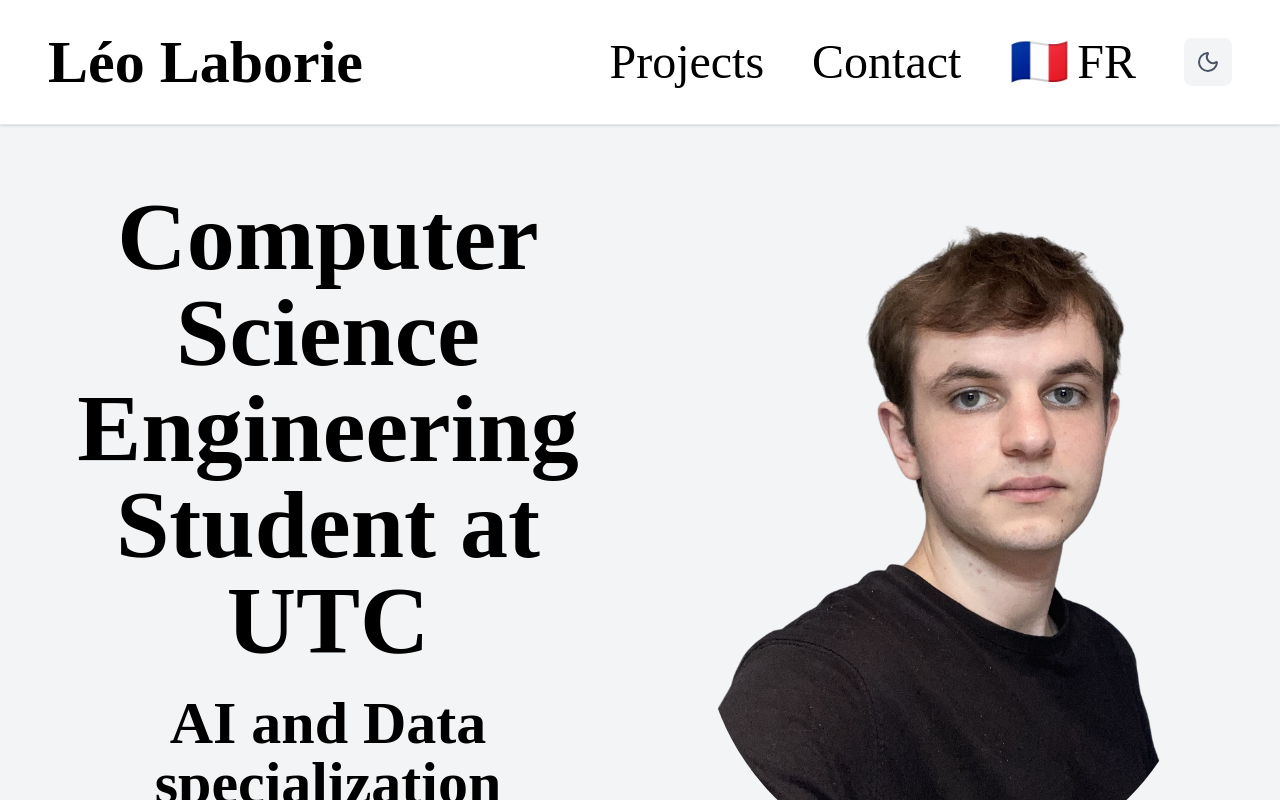
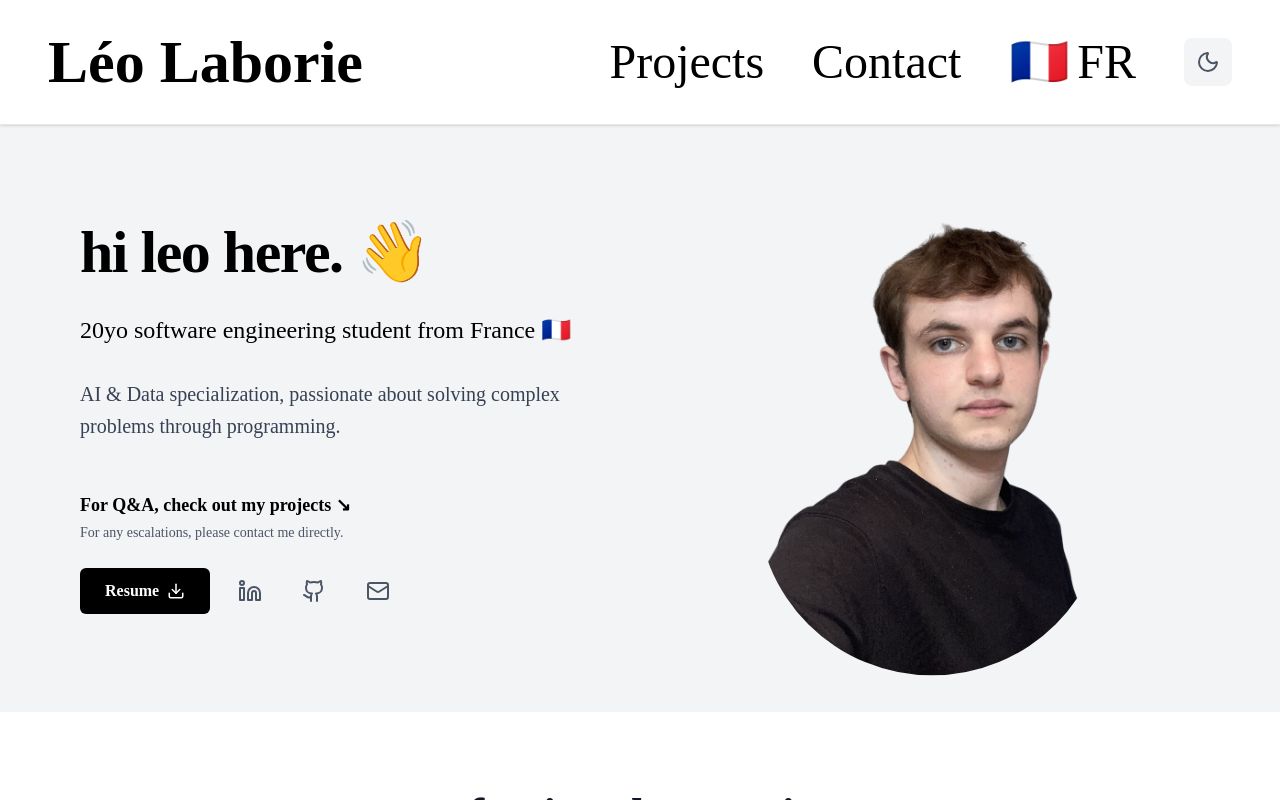
Before and after one commit to LeoLaborie/portfolio, a Next.js app: page / in a window 1280 px wide. Shown: the top 800 px of the page. Built offline with nearby package versions, Linux system fonts and the light colour scheme.

Commit message:
upgrade hero section

```diff
--- a/app/components/Hero.tsx
+++ b/app/components/Hero.tsx
@@ -5,7 +5,9 @@ import { motion } from "framer-motion"
 import AnimatedSection from "./animated-section"
 import ParallaxSection from "./parallax-section"
 import { useLanguage } from "./LanguageProvider"
-import { CV_PATHS } from "../data/contact"
+import { CV_PATHS, socialLinks } from "../data/contact"
+import { Download, Github, Linkedin, Mail } from "lucide-react"
+import { commonStyles } from "../styles/common"
 
 /**
  * Hero section component - Main landing section with profile image and CTA
@@ -15,58 +17,114 @@ import { CV_PATHS } from "../data/contact"
 export default function Hero() {
   const { t, currentLanguage } = useLanguage()
 
+  const calculateAge = () => {
+    const today = new Date();
+    const currentYear = today.getFullYear();
+    // getMonth() is 0-indexed, so 6 is July.
+    const isBeforeJuly3rd = today.getMonth() < 6 || (today.getMonth() === 6 && today.getDate() < 3);
+
+    return isBeforeJuly3rd ? currentYear - 2006 : currentYear - 2005;
+  };
+
+  const age = calculateAge();
+
   return (
-    <section className="bg-gray-100 dark:bg-gray-800 hero flex flex-col md:flex-row items-center md:items-start gap-6 md:gap-8 py-8 md:py-16 px-4 md:px-8 overflow-hidden transition-colors duration-300">
+    <section className="bg-gray-100 dark:bg-gray-800 hero py-16 px-6 lg:px-12 xl:px-20 overflow-hidden transition-colors duration-300 flex justify-center">
+      <div className={`${commonStyles.container} flex flex-col lg:flex-row items-center justify-between gap-8 lg:gap-12 w-full`}>
         {/* Text Section */}
-      <div className="flex-1 text-center order-2 md:order-1">
+        <div className="w-full lg:w-1/2 order-2 lg:order-1 flex flex-col space-y-6">
           <AnimatedSection delay={0.2} direction="up">
-          <h1 className="text-3xl sm:text-4xl md:text-6xl lg:text-8xl font-bold">{t("Hero.Title")}</h1>
+            <h1 className="text-4xl sm:text-5xl md:text-6xl font-black lowercase tracking-tight shrink-0">
+              {t("Hero.Greeting")}
+            </h1>
           </AnimatedSection>
 
           <AnimatedSection delay={0.4} direction="up">
-          <h2 className="text-2xl sm:text-3xl md:text-4xl lg:text-6xl font-semibold mt-3 md:mt-6 mb-6 md:mb-16">
-            {t("Hero.Subtitle")}
+            <h2 className="text-lg sm:text-xl md:text-2xl font-medium mt-2">
+              {t("Hero.Title", { age })}
             </h2>
           </AnimatedSection>
 
           <AnimatedSection delay={0.6} direction="up">
-          <p className="mb-6 md:mb-12 text-base sm:text-lg md:text-2xl lg:text-4xl leading-relaxed">
-            {t("Hero.Description")}
+            <p className="text-base sm:text-lg md:text-xl leading-relaxed text-gray-700 dark:text-gray-300 pt-2">
+              {t("Hero.Bio")}
             </p>
           </AnimatedSection>
 
           <AnimatedSection delay={0.8} direction="up">
-          <div className="flex justify-center">
+            <div className="pt-6">
+              <a href="#experience" className="font-bold text-lg mb-1 flex items-center hover:text-blue-600 dark:hover:text-blue-400 cursor-pointer transition-colors w-max">
+                {t("Hero.ContactPrompt")}
+              </a>
+              <p className="text-sm text-gray-600 dark:text-gray-400 mb-6">
+                {t("Hero.ContactEscalation")}
+              </p>
+
+              <div className="flex flex-wrap items-center gap-4">
                 <motion.a
                   href={CV_PATHS[currentLanguage]}
                   download
-              className="inline-block px-6 md:px-12 py-3 md:py-4 bg-black dark:bg-white text-white dark:text-black text-base md:text-2xl rounded hover:bg-gray-800 dark:hover:bg-gray-200 transition-colors duration-200"
+                  className="flex items-center gap-2 px-6 py-2.5 bg-black dark:bg-white text-white dark:text-black font-semibold rounded-md border border-transparent hover:bg-gray-800 dark:hover:bg-gray-200 transition-colors"
                   whileHover={{ scale: 1.05 }}
                   whileTap={{ scale: 0.95 }}
                 >
-              {t("Hero.DownloadCV")}
+                  {t("Hero.Resume")}
+                  <Download size={18} />
                 </motion.a>
+
+                <motion.a
+                  href={socialLinks.linkedin}
+                  target="_blank"
+                  rel="noopener noreferrer"
+                  className="p-3 text-gray-600 hover:text-black dark:text-gray-400 dark:hover:text-white transition-colors"
+                  whileHover={{ scale: 1.1 }}
+                  whileTap={{ scale: 0.9 }}
+                >
+                  <Linkedin size={24} />
+                </motion.a>
+
+                <motion.a
+                  href={socialLinks.github}
+                  target="_blank"
+                  rel="noopener noreferrer"
+                  className="p-3 text-gray-600 hover:text-black dark:text-gray-400 dark:hover:text-white transition-colors"
+                  whileHover={{ scale: 1.1 }}
+                  whileTap={{ scale: 0.9 }}
+                >
+                  <Github size={24} />
+                </motion.a>
+
+                <motion.a
+                  href={`mailto:${socialLinks.email}`}
+                  className="p-3 text-gray-600 hover:text-black dark:text-gray-400 dark:hover:text-white transition-colors"
+                  whileHover={{ scale: 1.1 }}
+                  whileTap={{ scale: 0.9 }}
+                >
+                  <Mail size={24} />
+                </motion.a>
+              </div>
             </div>
           </AnimatedSection>
         </div>
 
         {/* Image Section - Centered on mobile, larger on desktop */}
-      <div className="flex-1 flex justify-center items-center order-1 md:order-2">
+        <div className="w-full lg:w-1/2 flex justify-center items-center order-1 lg:order-2 -mt-4 lg:mt-0">
           <ParallaxSection speed={0.3}>
             <AnimatedSection delay={0.3} direction="right">
               <div className="relative">
                 <Image
                   src="/images/moi.png"
-                alt={t("Hero.ProfileImageAlt")}
-                width={500}
-                height={500}
+                  alt="Léo Laborie"
+                  width={350}
+                  height={350}
                   priority
-                className="rounded-full object-cover w-[300px] h-auto lg:w-[500px]"
+                  className="rounded-full object-cover w-[180px] sm:w-[220px] lg:w-[350px] h-auto"
                 />
               </div>
             </AnimatedSection>
           </ParallaxSection>
         </div>
+      </div>
     </section>
   )
 }
--- a/app/components/LanguageProvider.tsx
+++ b/app/components/LanguageProvider.tsx
@@ -12,7 +12,7 @@ type Messages = typeof enMessages
 interface LanguageContextType {
   currentLanguage: Language
   switchLanguage: (newLanguage: Language) => void
-  t: (key: string) => string
+  t: (key: string, variables?: Record<string, string | number>) => string
   messages: Messages
 }
 
@@ -46,7 +46,7 @@ export function LanguageProvider({ children }: LanguageProviderProps) {
     }
   }, [])
 
-  const t = useCallback((key: string): string => {
+  const t = useCallback((key: string, variables?: Record<string, string | number>): string => {
     const keys = key.split(".")
     let value: unknown = messages
 
@@ -58,7 +58,16 @@ export function LanguageProvider({ children }: LanguageProviderProps) {
       }
     }
 
-    return typeof value === 'string' ? value : key
+    if (typeof value !== 'string') return key;
+
+    let result = value;
+    if (variables) {
+      Object.entries(variables).forEach(([varKey, varValue]) => {
+        result = result.replace(`{${varKey}}`, String(varValue));
+      });
+    }
+
+    return result;
   }, [messages])
 
   const value: LanguageContextType = useMemo(() => ({
--- a/messages/en.json
+++ b/messages/en.json
@@ -5,11 +5,12 @@
     "DarkMode": "Dark mode"
   },
   "Hero": {
-    "Title": "Computer Science Engineering Student at UTC",
-    "Subtitle": "AI and Data specialization",
-    "Description": "Developer specialized in Artificial Intelligence and algorithms, with Python expertise and a passion for solving complex problems through programming.",
-    "DownloadCV": "Download my CV",
-    "ProfileImageAlt": "Profile photo of Léo Laborie"
+    "Greeting": "hi leo here. 👋",
+    "Title": "{age}yo software engineering student from France 🇫🇷",
+    "Bio": "AI & Data specialization, passionate about solving complex problems through programming.",
+    "ContactPrompt": "For Q&A, check out my projects ↘",
+    "ContactEscalation": "For any escalations, please contact me directly.",
+    "Resume": "Resume"
   },
   "Parcours": {
     "Title": "Education",
--- a/messages/fr.json
+++ b/messages/fr.json
@@ -5,11 +5,12 @@
     "DarkMode": "Mode sombre"
   },
   "Hero": {
-    "Title": "Élève ingénieur à l'UTC en Génie Informatique",
-    "Subtitle": "spécialité IA et Données",
-    "Description": "Développeur spécialisé en Intelligence Artificielle et algorithmes, avec une expertise en Python et une passion pour résoudre des problèmes complexes par la programmation.",
-    "DownloadCV": "Télécharger mon CV",
-    "ProfileImageAlt": "Photo de profil de Léo Laborie"
+    "Greeting": "salut, c'est léo. 👋",
+    "Title": "Étudiant ingénieur en IA de {age} ans, France 🇫🇷",
+    "Bio": "Spécialisation IA & Données, passionné par la résolution de problèmes complexes par la programmation",
+    "ContactPrompt": "Des questions ? Découvrez mes projets ↘",
+    "ContactEscalation": "Pour toute autre demande, contactez-moi directement.",
+    "Resume": "CV"
   },
   "Parcours": {
     "Title": "Formation",
```
Lines whose indentation alone changed are shown as unchanged.
